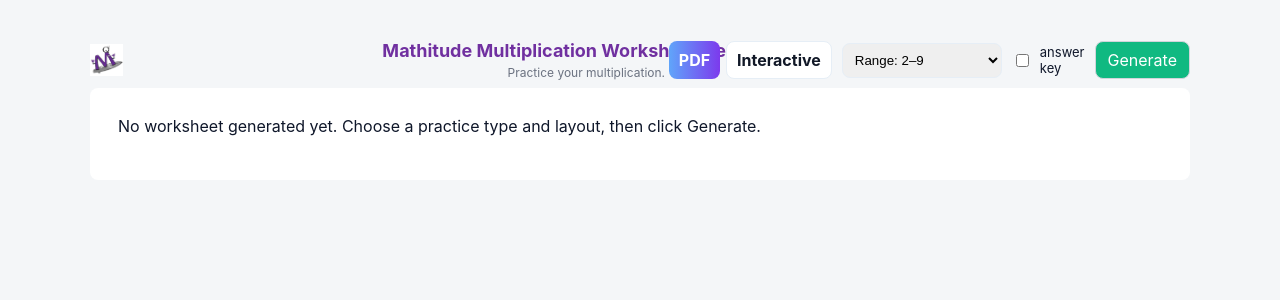
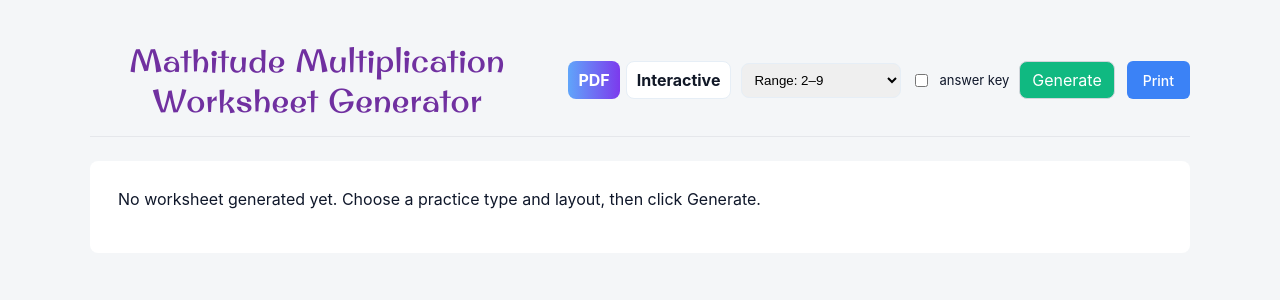
Before and after one commit to sbellmathitude/web-worksheet-generator, a Next.js app: page / in a window 1280 px wide. Shown: the top 300 px of the page. Built offline with nearby package versions, Linux system fonts and the light colour scheme.

Commit message:
Fix aesthetic and layout issues: clean header without logo, Original Surfer font, white PDF background, small logo in activity header

```diff
--- a/components/Worksheet.tsx
+++ b/components/Worksheet.tsx
@@ -26,7 +26,7 @@ export const Worksheet: React.FC<Props> = ({ problems, cols, rows, includeAnswer
               <div className={styles.title}>Mathitude Multiplication Worksheet Generator</div>
               <div className={styles.sub}>Practice your multiplication.</div>
             </div>
-            <div style={{ width: 80 }} aria-hidden />
+            <div style={{ width: 60 }} aria-hidden />
           </div>
 
           <div className={styles.grid} style={{ gridTemplateColumns: `repeat(${cols}, 1fr)` }}>
--- a/pages/index.tsx
+++ b/pages/index.tsx
@@ -43,6 +43,10 @@ export default function Home() {
     }, 50);
   }
 
+  function handlePrint() {
+    window.print();
+  }
+
   return (
     <>
       <Head>
@@ -51,19 +55,47 @@ export default function Home() {
       </Head>
 
       <main className="container">
-        {/* Header with logo on the left and centered title (Option C) */}
-        <div style={{ display: "flex", alignItems: "center", justifyContent: "space-between", gap: 12, marginBottom: 8 }}>
-          <div style={{ display: 'flex', alignItems: 'center', gap: 12 }}>
-            <img src="/images/logo.png" alt="MQ logo" style={{ height: 32, width: 'auto' }} />
+        {/* Clean header - title centered, controls/print on right, NO logo */}
+        <div style={{
+          display: "flex",
+          alignItems: "center",
+          justifyContent: "space-between",
+          gap: 24,
+          marginBottom: 24,
+          paddingBottom: 16,
+          borderBottom: "1px solid #e5e7eb"
+        }}>
+          <div style={{ flex: 1, textAlign: 'center' }}>
+            <h1 style={{
+              margin: 0,
+              fontSize: 32,
+              fontFamily: '"Original Surfer", cursive',
+              color: '#7030a0',
+              fontWeight: 400,
+              letterSpacing: 0.5
+            }}>
+              Mathitude Multiplication Worksheet Generator
+            </h1>
           </div>
 
-          <div style={{ flex: 1, textAlign: 'center' }}>
-            <h1 style={{ margin: 0, fontSize: 18, color: '#7030a0' }}>Mathitude Multiplication Worksheet Generator</h1>
-            <div style={{ color: '#6b7280', fontSize: 12, marginTop: 4 }}>Practice your multiplication.</div>
-          </div>
-
-          <div style={{ width: 140, display: 'flex', justifyContent: 'flex-end' }} className="no-print">
+          <div style={{ display: 'flex', gap: 12, flexShrink: 0 }} className="no-print">
             <Controls compact onGenerate={handleGenerate} />
+            <button
+              onClick={handlePrint}
+              className="btn"
+              style={{
+                padding: "8px 16px",
+                background: "#3b82f6",
+                color: "white",
+                borderRadius: 6,
+                border: "none",
+                cursor: "pointer",
+                fontWeight: 500,
+                fontSize: 14
+              }}
+            >
+              Print
+            </button>
           </div>
         </div>
 
```
Also changed, not shown: styles/Worksheet.module.css (line endings or trailing spaces).
